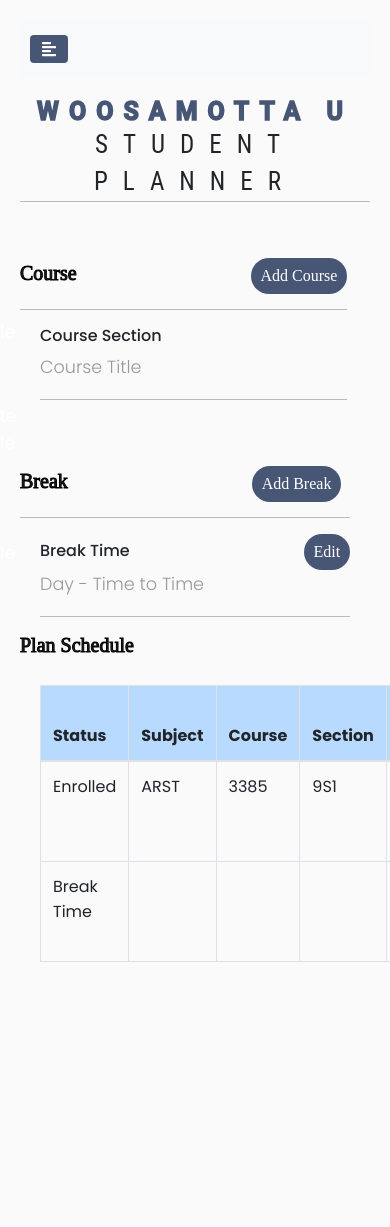
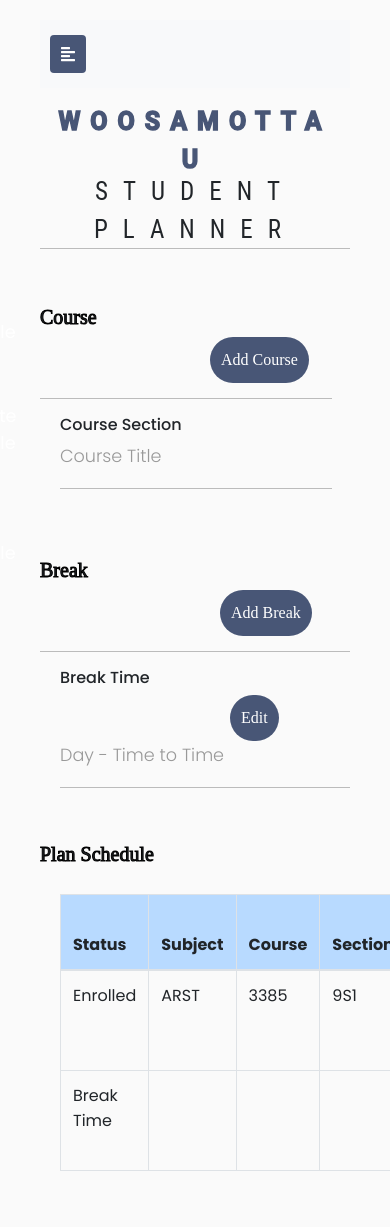
Before and after one commit to camelby/Student-Schedule-Planner, a Flask app: page /studentplan in a window 390 px wide; the page is wider, and only the part inside the window is pictured. Before the commit the page ends 962 px from the top of that part, so only its background shows below. Run offline with Flask 2, Linux system fonts and the light colour scheme; some libraries are stand-ins or nearby versions; grey boxes are pictures that could not be loaded.

Commit message:
Student Planner update
bug fixes

```diff
--- a/SSP_UALR/SSP/static/css/studentPlanner.css
+++ b/SSP_UALR/SSP/static/css/studentPlanner.css
@@ -28,7 +28,9 @@ div.subtitle-Heading {
 
 div.break_div {
     display: inline-block;
-    margin-left:35%;
+    float: right;
+    margin-bottom: 38px;
+
 }
 
 h2 {
@@ -92,6 +94,7 @@ span {
 .btn-info{
    border:none;
    background: #485676;
+    padding:11px;
 }
 
 hr.solid {
@@ -348,7 +351,10 @@ a.article:hover {
 ----------------------------------------------------- */
 #content {
     width: 100%;
-    padding: 20px;
+    padding-top: 20px;
+    padding-bottom: 20px;
+    padding-left: 40px;
+    padding-right: 40px;
     min-height: 100vh;
     transition: all 0.3s;
 }
@@ -356,6 +362,12 @@ a.article:hover {
 /* ---------------------------------------------------
     MEDIAQUERIES
 ----------------------------------------------------- */
+@media (max-width: 1061px) {
+    div.break_div {
+    float: none;
+}
+
+}
 
 @media (max-width: 768px) {
     hr.solid {
@@ -388,7 +400,7 @@ a.article:hover {
         text-transform: uppercase;
     }
     div.break_div {
-        margin-top: 50px;
+        margin-bottom: 38px;
         margin-left: 0px;
     }
     h2 {
--- a/SSP_UALR/SSP/templates/studentPlanner.html
+++ b/SSP_UALR/SSP/templates/studentPlanner.html
@@ -62,7 +62,7 @@
             <div class="title-Heading">Woosamotta U</div>
             <div class="subtitle-Heading">Student Planner</div>
             <hr class="solid" style="position:relative; top:-40px;">
-            <div style="display: inline-block;">
+            <div style="display: inline-block; padding-right: 18px; padding-bottom: 15px; margin-bottom: 38px;">
                 <h2 style="display: inline-block;">Course</h2>
                 <button href="#addCourseModal" class="btn btn-info badge-pill" style="display: inline-block; margin-left:170px;" data-toggle="modal">Add Course</button>
                 <hr class="solid">
```
